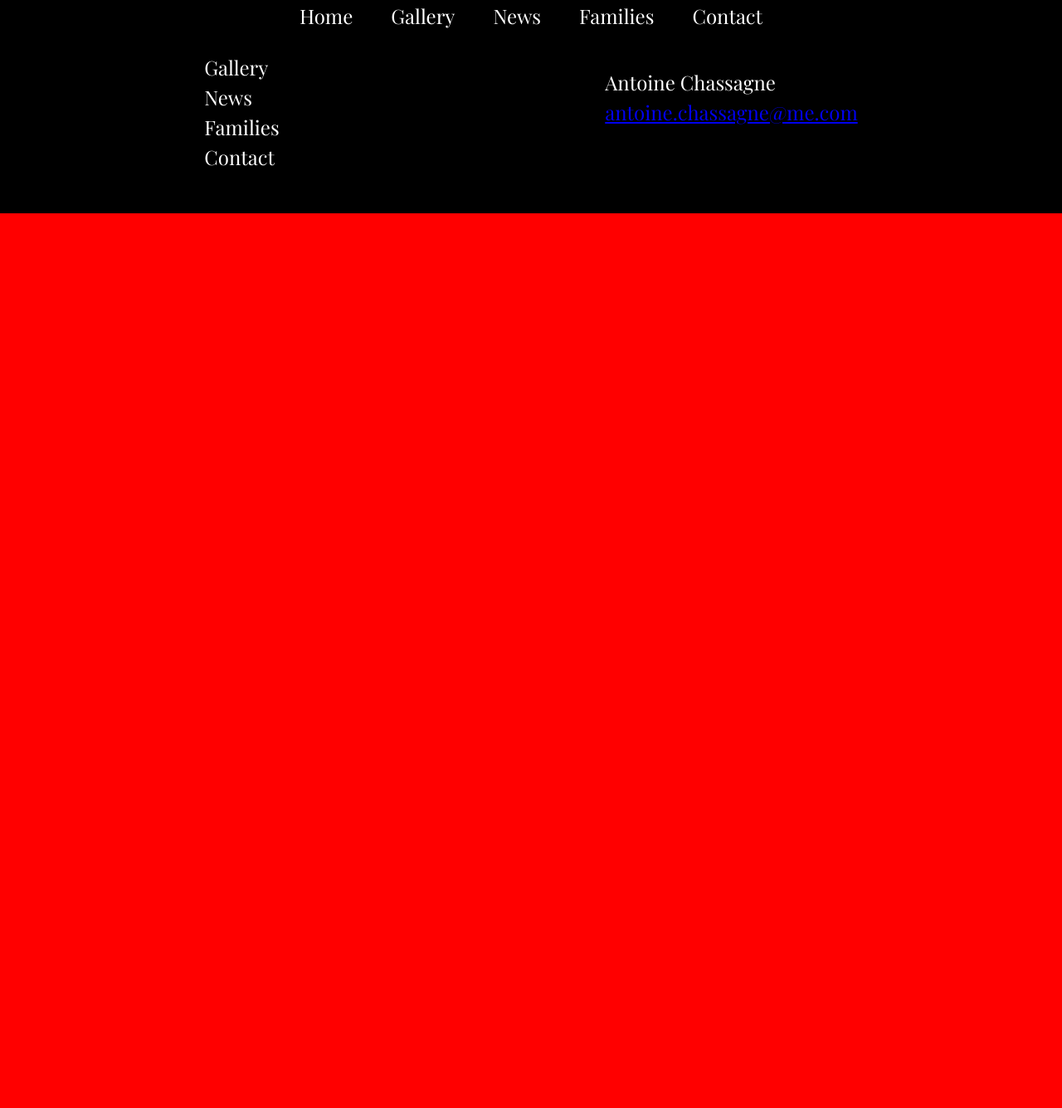
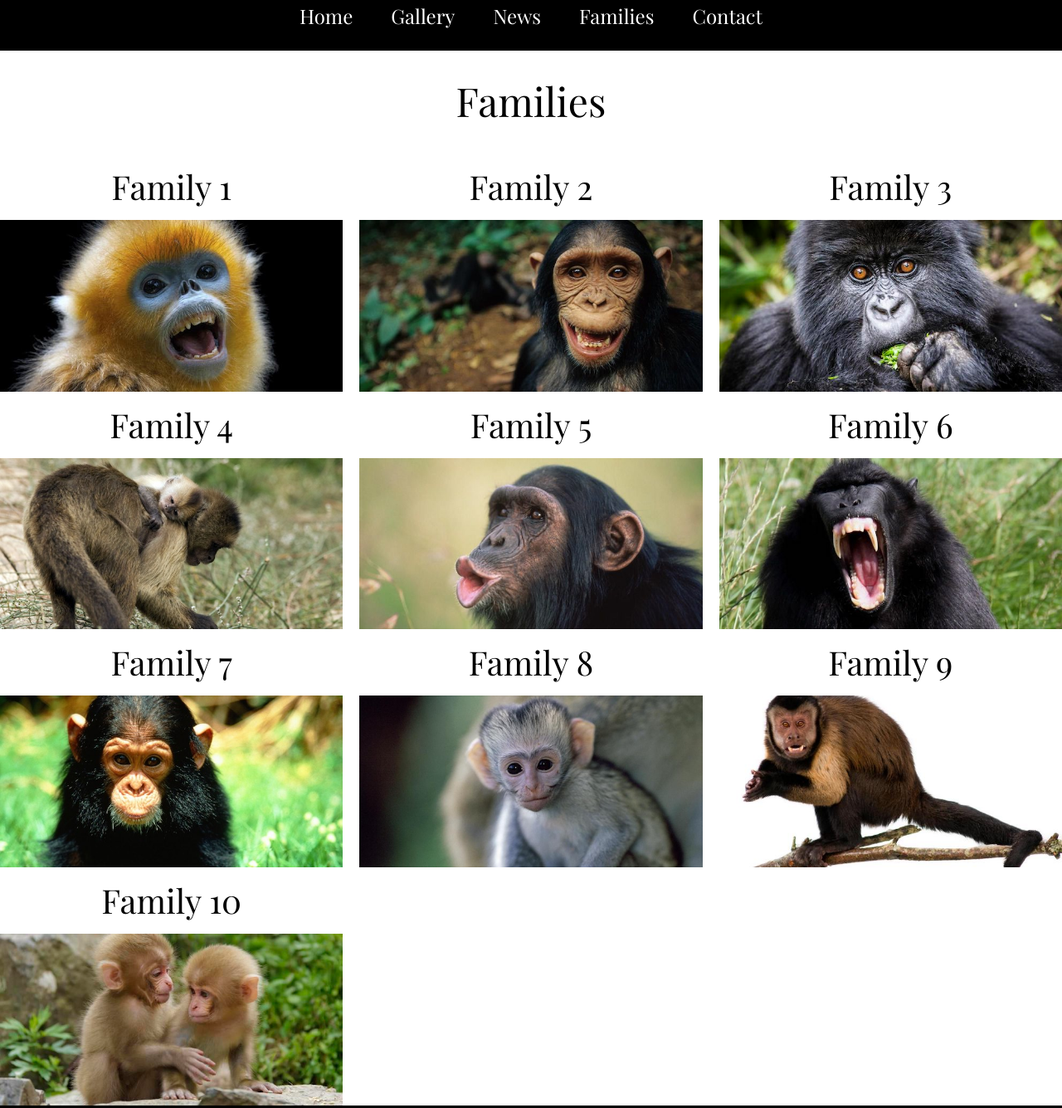
Before and after one commit to antoinechassagne/apes, a plain HTML site: page page3.html in a window 1280 px wide. Shown: the part 23-1358 px from the top of the page at 83% size. Before the commit the page ends 800 px from the top, so only its background shows below. Drawn offline with nearby package versions, Linux system fonts and the light colour scheme.

Commit message:
add page Families

```diff
--- a/css/index3.css
+++ b/css/index3.css
@@ -0,0 +1,39 @@
+h1 {
+    padding: 120px 0 60px;
+    text-align: center;
+}
+
+/*
+* -----------------------------------------------------------------------------
+* SECTION 1 : GRID
+*-----------------------------------------------------------------------------
+*/
+
+
+.grid {
+    display: grid;
+    grid-template-columns: repeat(3, 1fr);
+    grid-gap: 20px;
+}
+
+@media (max-width: 991px) {
+    .grid {
+        grid-template-columns: repeat(2, 1fr);
+    }
+}
+
+@media (max-width: 767px) {
+    .grid {
+        grid-template-columns: 1fr;
+    }
+}
+
+.grid__item h2 {
+    text-align: center;
+    padding-bottom: 20px;
+}
+
+.grid__item img {
+    width: 100%;
+    object-fit: cover;
+}
--- a/css/layout.css
+++ b/css/layout.css
@@ -23,7 +23,7 @@
 /*  Body background color changes on devices screen */
 
 body {
-    background-color: red;
+    background-color: #FFF;
 }
 
 @media (max-width: 991px) {
--- a/page3.html
+++ b/page3.html
@@ -33,7 +33,50 @@
     </ul>
 </header>
 
+<h1>Families</h1>
 
+<section class="grid">
+    <div class="grid__item">
+        <h2>Family 1</h2>
+        <img src="/images/md/01-snub-nosed-monkey.jpg">
+    </div>
+    <div class="grid__item">
+        <h2>Family 2</h2>
+        <img src="/images/md/44db738500efcdfecb4b8dab986d1c24.jpg">
+    </div>
+    <div class="grid__item">
+        <h2>Family 3</h2>
+        <img src="/images/md/Uganda-Gorilla-Tours.jpg">
+    </div>
+    <div class="grid__item">
+        <h2>Family 4</h2>
+        <img src="/images/md/Un-capucin-a-poitrine-jaune-est-ne-au-zoo-de-la-Palmyre.jpg">
+    </div>
+    <div class="grid__item">
+        <h2>Family 5</h2>
+        <img src="/images/md/b5279c68f4fd754dcaeef632dacfb462.jpg">
+    </div>
+    <div class="grid__item">
+        <h2>Family 6</h2>
+        <img src="/images/md/db0dac5d9dffa829c994e19e47466baf.jpg">
+    </div>
+    <div class="grid__item">
+        <h2>Family 7</h2>
+        <img src="/images/md/inspired-2013-05-monkey-main.jpg">
+    </div>
+    <div class="grid__item">
+        <h2>Family 8</h2>
+        <img src="/images/md/p026105t-baby-monkey-images-5.jpg">
+    </div>
+    <div class="grid__item">
+        <h2>Family 9</h2>
+        <img src="/images/md/p039zg26.jpg">
+    </div>
+    <div class="grid__item">
+        <h2>Family 10</h2>
+        <img src="/images/md/p043lqmb.jpg">
+    </div>
+</section>
 
 <footer class="footer">
     <ul class="footer__menu">
```
